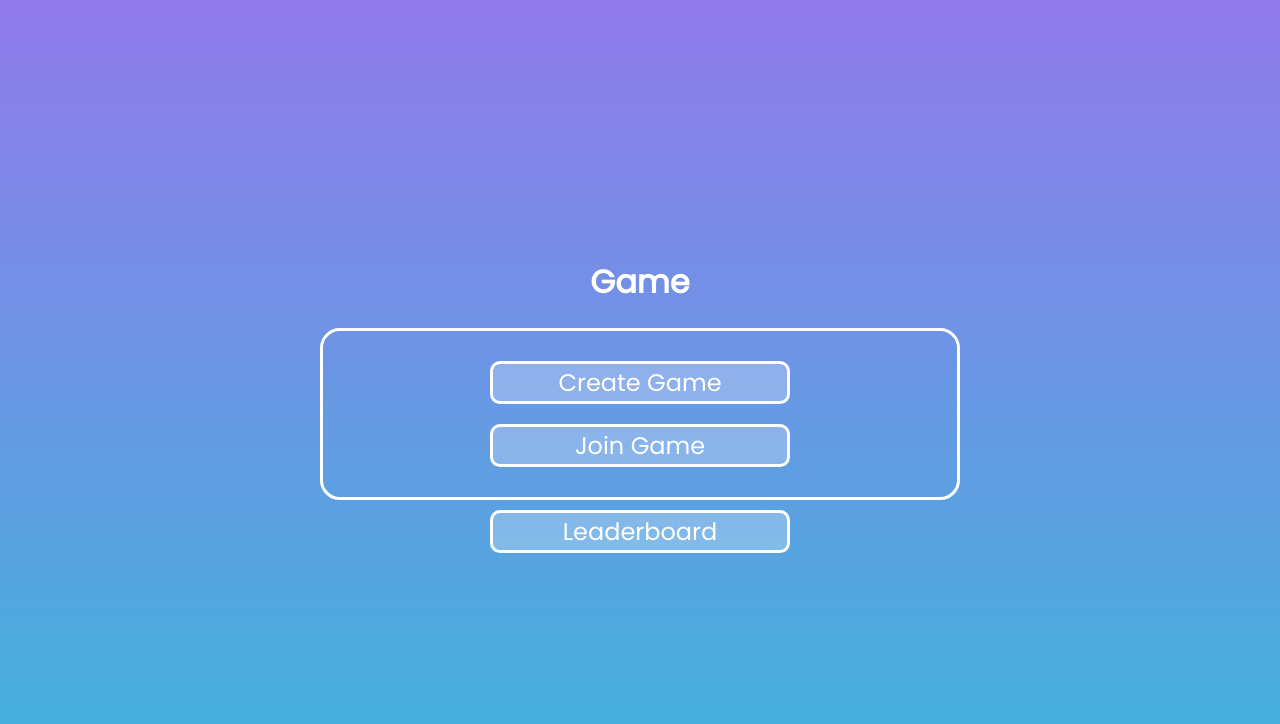
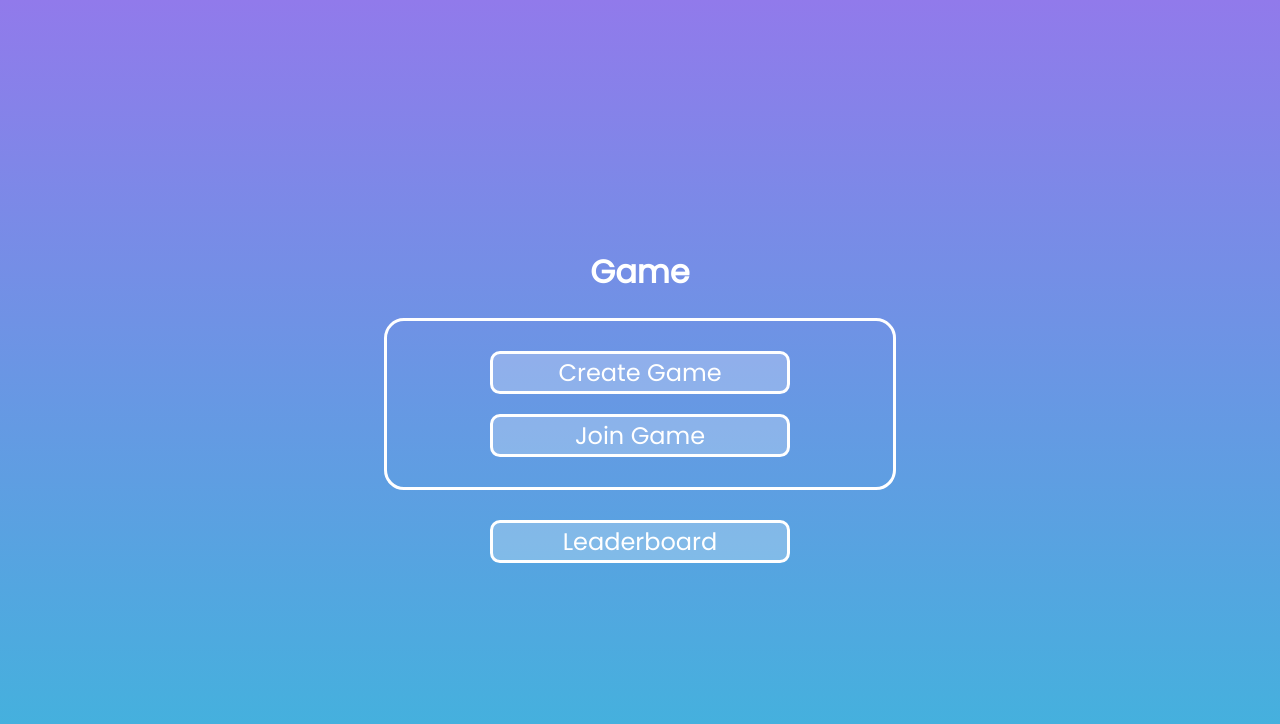
Before and after one commit to georgewood749/lap-3-quiz-project, a React (Create React App) app: page / in a window 1280 px wide. Shown: the top 724 px of the page. Built offline with nearby package versions, Linux system fonts and the light colour scheme.

Commit message:
styling changes to center class

```diff
--- a/src/index.css
+++ b/src/index.css
@@ -20,7 +20,7 @@ body {
   top: 50%;
 	left: 50%;
 	transform: translate(-50%, -50%);
-  width: 50%;
+  min-width: 40%;
 }
 
 .center {
@@ -29,7 +29,7 @@ body {
   display: flex;
   flex-direction: column;
   align-items: center;
-  margin: auto;
+  margin: 20px auto;
   padding: 20px;
 }
 
```
